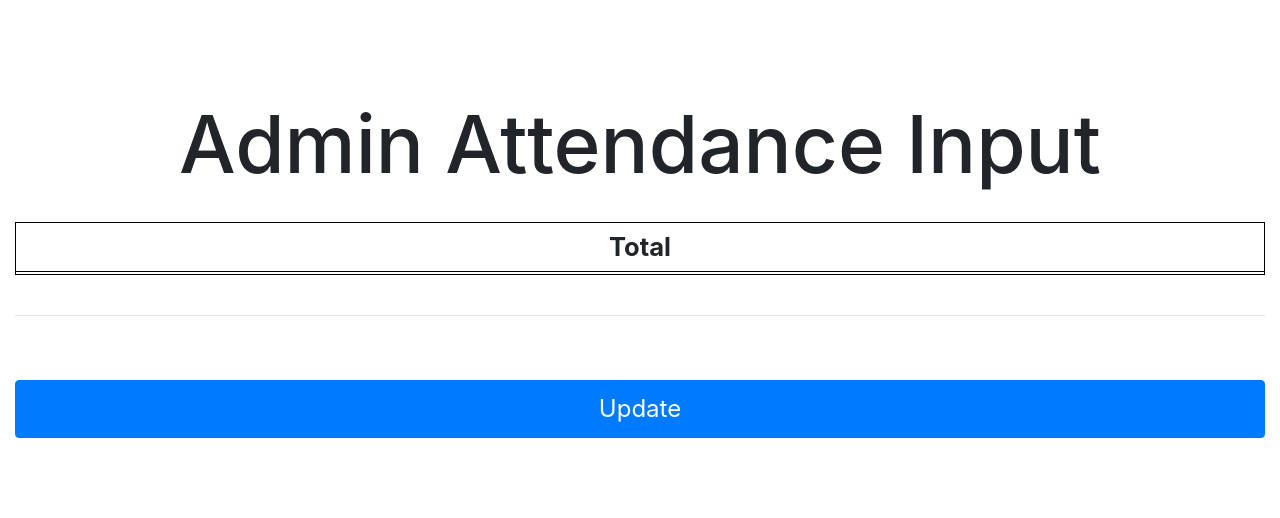
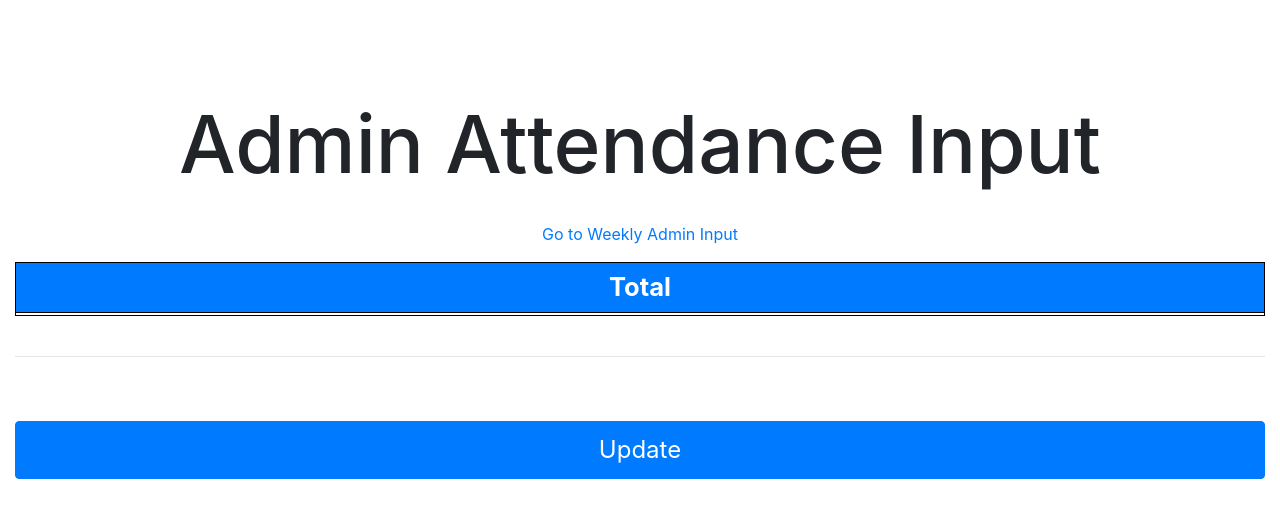
Before and after one commit to Osimba/azfestival, a PHP site: the page made by views/v_usa-admin.php in a window 1280 px wide. Shown: the part 56-574 px from the top of the page. Run offline with PHP 8.4, Linux system fonts and the light colour scheme; the template is opened without the code that fills it, so the values that code supplies are empty; the visitor is signed in with stand-in values (Sample User, id 1); some libraries are stand-ins or nearby versions.

Commit message:
styled attendance table header and added links to other admin pages

```diff
--- a/views/v_admin.php
+++ b/views/v_admin.php
@@ -2,6 +2,8 @@
 
 <main id="admin-page" class="container-fluid text-center">
 	<h1><?php echo $Leader->getGroupTitle($_SESSION['leader']); ?> Admin Input</h1>
+
+	<p><a href="<? echo ROOT_DIR . 'usa-admin.php'; ?>">Go to Attendance Admin Input</a></p>
 
 	<?php
 		for($i = 1; $i <= 6; $i++) {
--- a/views/v_usa-admin.php
+++ b/views/v_usa-admin.php
@@ -3,9 +3,11 @@
 <main id="admin-page" class="container-fluid text-center">
 	<h1><?php echo $Leader->getGroupTitle($_SESSION['leader']); ?> Admin Attendance Input</h1>
 
+	<p><a href="<? echo ROOT_DIR . 'admin.php'; ?>">Go to Weekly Admin Input</a></p>
+
 <table>
-	<thead>
-		<tr>
+	<thead class='table-header'>
+		<tr class="btn-primary">
 		<?php foreach ($attendanceDates as $date) {
 			echo "<th class='date'>" . substr_replace($date, '/', -3, 0) . "</th>";
 			echo "";
```
